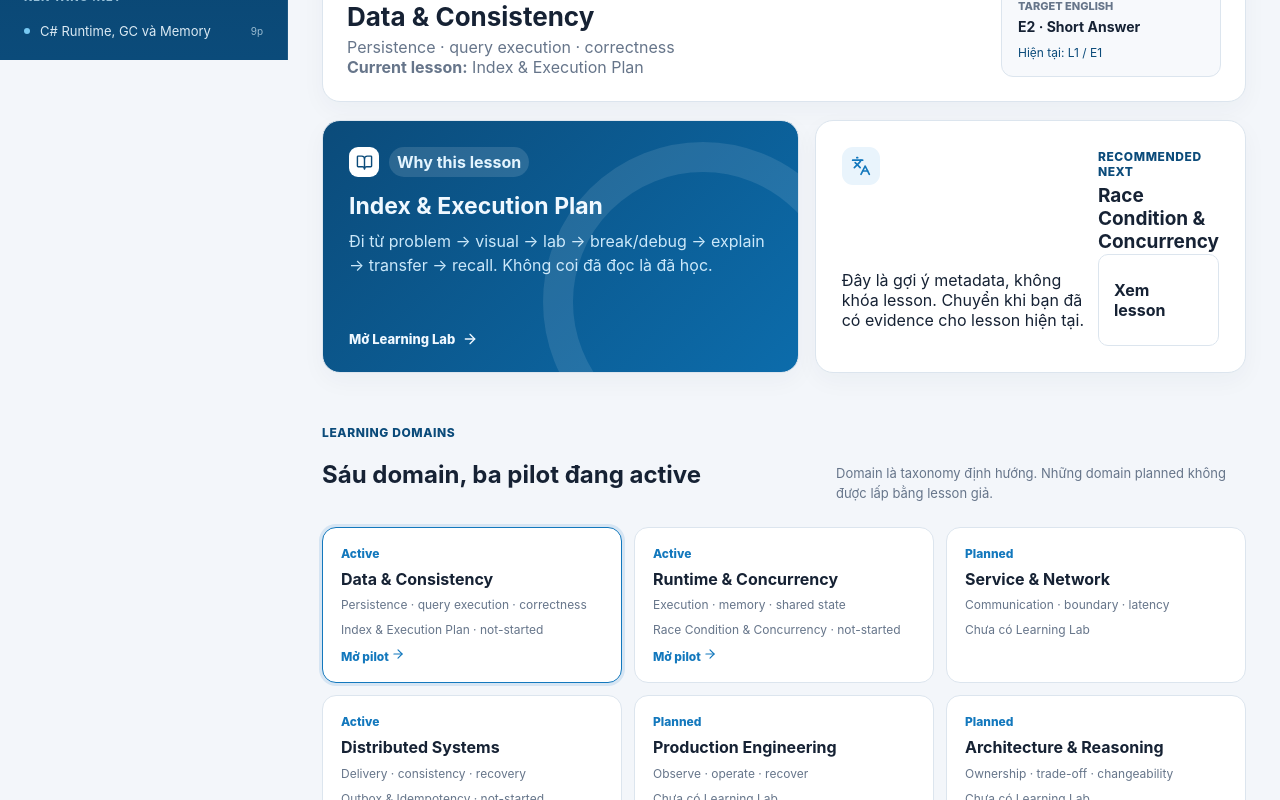
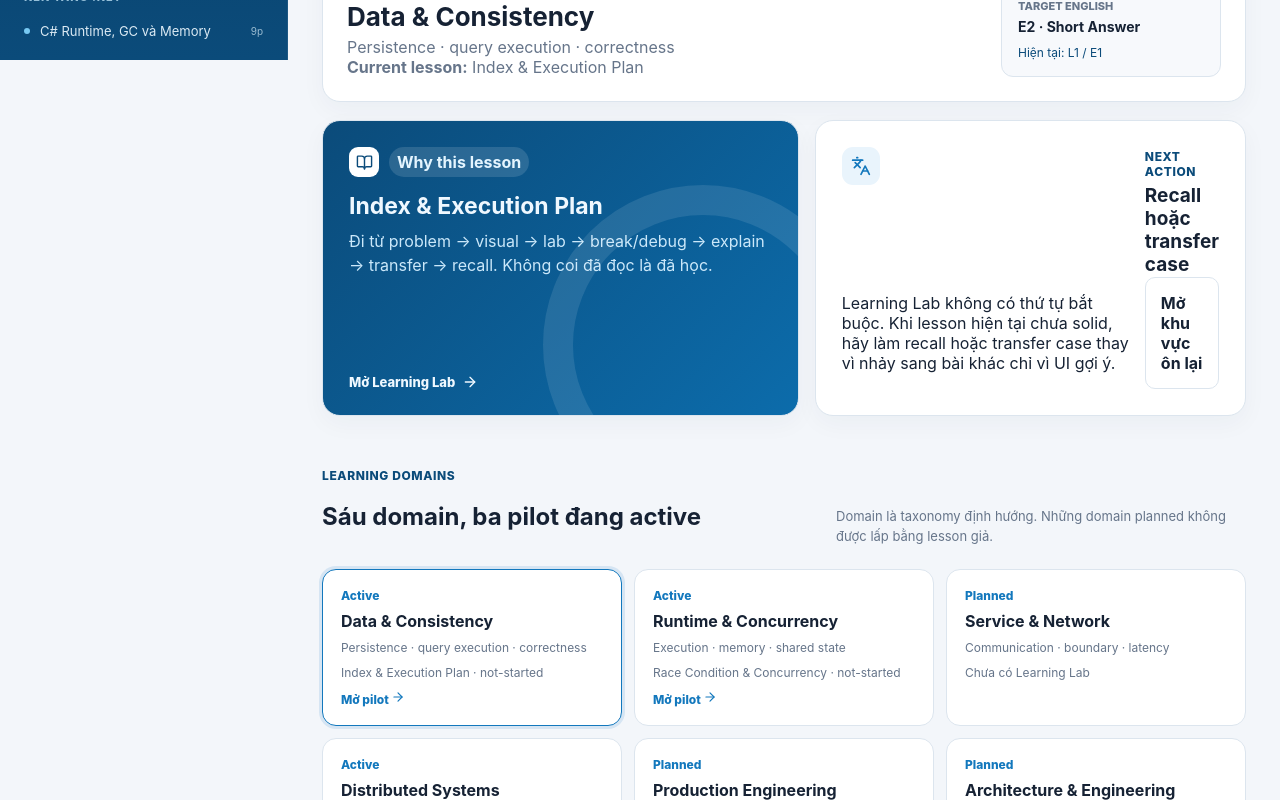
Before and after one commit to ThuocLQ/luyentuvacau, a React (Vite) app: page / in a window 1280 px wide. Shown: the part 740-1540 px from the top of the page. Built offline with nearby package versions, Linux system fonts and the light colour scheme.

Commit message:
fix: harden learning pilot flow

```diff
--- a/src/components/MarkdownDocument.tsx
+++ b/src/components/MarkdownDocument.tsx
@@ -10,8 +10,8 @@ import { useLocalStorage } from '../hooks/useLocalStorage'
 import { useReviewProgress } from '../hooks/useReviewProgress'
 import { useScrollSpy } from '../hooks/useScrollSpy'
 import type { CheatsheetMeta } from '../types/content'
-import { completeDocs } from '../data/docs'
-import { findLearningLesson } from '../data/curriculum'
+import { completeDocs, getContentKind } from '../data/docs'
+import { findLearningLesson, learningDomains } from '../data/curriculum'
 
 interface Props { doc: CheatsheetMeta & { content: string } }
 const statusLabel = { Draft: 'Bản nháp', Review: 'Đang rà soát', Complete: 'Hoàn chỉnh' }
@@ -35,8 +35,10 @@ export default function MarkdownDocument({ doc }: Props) {
   const [completed, setCompleted] = useLocalStorage<string[]>('ltvc-completed', [])
   const [bookmarks, setBookmarks] = useLocalStorage<string[]>('ltvc-bookmarks', [])
   const { find, pin, record, remove } = useReviewProgress()
-  const isLearning = doc.contentKind === 'learning'
+  const contentKind = getContentKind(doc)
+  const isLearning = contentKind === 'learning'
   const learningLesson = isLearning ? findLearningLesson(doc.slug) : undefined
+  const learningDomain = learningLesson ? learningDomains.find(domain => domain.id === learningLesson.domainId) : undefined
   const fullRendered = useMemo(() => enhanceHtml(renderMarkdown(doc.content)), [doc.content])
   const rendered = useMemo(() => !isLearning && mode === 'quick' ? enhanceHtml(quickHtml(fullRendered.html)) : fullRendered, [fullRendered, isLearning, mode])
   const activeHeading = useScrollSpy({
@@ -102,9 +104,9 @@ export default function MarkdownDocument({ doc }: Props) {
     <div className="reading-progress"><span style={{ width: `${readingProgress}%` }} /></div>
     <section className="document-main">
       <header className="document-hero compact-document-hero">
-        <div className="breadcrumb">{isLearning ? <><Link to="/">Roadmap</Link><span>/</span><span>Learning Lab</span><span>/</span><span>{doc.title}</span></> : <><Link to="/library">Library</Link><span>/</span><span>{doc.section}</span><span>/</span><span>{doc.title}</span></>}</div>
+        <div className="breadcrumb">{isLearning ? <><Link to="/">Roadmap</Link><span>/</span><span>{learningDomain?.title ?? 'Learning Lab'}</span><span>/</span><span>{doc.title}</span></> : <><Link to="/library">Library</Link><span>/</span><span>{doc.section}</span><span>/</span><span>{doc.title}</span></>}</div>
         <h1>{doc.title}</h1><p>{doc.description}</p>
-        <div className="document-meta-row"><span className="weight-badge">{doc.interviewFrequency === 'AlmostAlways' ? 'Almost always' : doc.interviewFrequency === 'RoleDependent' ? 'Role dependent' : doc.interviewFrequency}</span><span className="weight-badge">{doc.expectedDepth}</span><span>{statusLabel[doc.status]}</span><span><Clock3 size={15} /> {doc.readingMinutes} phút</span>{doc.tags.slice(0, 3).map(tag => <span className="tag" key={tag}>{tag}</span>)}</div>
+        <div className="document-meta-row"><span className="weight-badge">{contentKind === 'learning' ? 'Learning lab' : contentKind === 'standard' ? 'Standard' : contentKind === 'interview' ? 'Interview practice' : 'Reference'}</span><span className="weight-badge">{doc.interviewFrequency === 'AlmostAlways' ? 'Almost always' : doc.interviewFrequency === 'RoleDependent' ? 'Role dependent' : doc.interviewFrequency}</span><span className="weight-badge">{doc.expectedDepth}</span><span>{statusLabel[doc.status]}</span><span><Clock3 size={15} /> {doc.readingMinutes} phút</span>{doc.tags.slice(0, 3).map(tag => <span className="tag" key={tag}>{tag}</span>)}</div>
         <div className="document-actions">{!isLearning && <><div className="reading-mode" role="group" aria-label="Chế độ đọc"><button className={mode === 'quick' ? 'active' : ''} onClick={() => setMode('quick')}>Ôn nhanh</button><button className={mode === 'full' ? 'active' : ''} onClick={() => setMode('full')}>Đầy đủ</button></div><button className={isCompleted ? 'icon-text-button success' : 'icon-text-button'} onClick={() => toggleValue(completed, doc.slug, setCompleted)}>{isCompleted ? <CheckCircle2 size={17} /> : <Circle size={17} />}{isCompleted ? 'Đã học' : 'Hoàn thành'}</button></>}<button className={needsReviewForDoc ? 'icon-text-button active-review' : 'icon-text-button'} onClick={() => reviewItem?.manualPin ? remove(`cheatsheet:${doc.slug}`) : pin({ id: `cheatsheet:${doc.slug}`, kind: 'cheatsheet', title: doc.title, relatedDoc: doc.slug })}><RotateCcw size={17} /> {reviewItem?.manualPin ? 'Bỏ ghim ôn' : needsReviewForDoc ? 'Đã có lịch ôn' : 'Cần ôn lại'}</button><button className="icon-text-button" onClick={() => toggleValue(bookmarks, doc.slug, setBookmarks)}>{isBookmarked ? <BookmarkCheck size={17} /> : <Bookmark size={17} />}{isBookmarked ? 'Đã lưu' : 'Lưu'}</button></div>
       </header>
       {reviewItem?.manualPin && <div className="quiz-certainty document-review-rating"><span>Đọc lại xong, bạn thấy sao?</span><button className="secondary-button" onClick={() => record({ id: reviewItem.id, kind: reviewItem.kind, title: doc.title, relatedDoc: doc.slug }, 'missed')}>Chưa chắc</button><button className="secondary-button" onClick={() => record({ id: reviewItem.id, kind: reviewItem.kind, title: doc.title, relatedDoc: doc.slug }, 'hesitant')}>Còn lưỡng lự</button><button className="secondary-button" onClick={() => record({ id: reviewItem.id, kind: reviewItem.kind, title: doc.title, relatedDoc: doc.slug }, 'confident')}>Tự tin</button></div>}
@@ -112,7 +114,7 @@ export default function MarkdownDocument({ doc }: Props) {
       <article ref={articleRef} className="markdown-body" dangerouslySetInnerHTML={{ __html: rendered.html }} />
       <PersonalExample slug={doc.slug} />
       {learningLesson && <LearningMasteryPanel lessonSlug={learningLesson.slug} />}
-      <nav className="doc-pagination" aria-label="Điều hướng cheatsheet">{previousDoc ? <Link className="secondary-button" to={`/docs/${previousDoc.slug}`}><ArrowLeft size={17} /> {previousDoc.title}</Link> : <span />}{nextDoc ? <Link className="primary-button" to={`/docs/${nextDoc.slug}`}>{nextDoc.title} <ArrowRight size={17} /></Link> : <Link className="primary-button" to="/interview">Luyện phỏng vấn <ArrowRight size={17} /></Link>}</nav>
+      {learningLesson ? <nav className="doc-pagination learning-pagination" aria-label="Điều hướng Learning Lab"><Link className="secondary-button" to="/"><ArrowLeft size={17} /> Back to Roadmap</Link><Link className="secondary-button" to={`/docs/${learningLesson.referenceSlug}`}>Reference</Link><Link className="secondary-button" to={learningLesson.quizPath}>Quiz</Link><Link className="primary-button" to={learningLesson.interviewPath}>Interview <ArrowRight size={17} /></Link></nav> : <nav className="doc-pagination" aria-label="Điều hướng cheatsheet">{previousDoc ? <Link className="secondary-button" to={`/docs/${previousDoc.slug}`}><ArrowLeft size={17} /> {previousDoc.title}</Link> : <span />}{nextDoc ? <Link className="primary-button" to={`/docs/${nextDoc.slug}`}>{nextDoc.title} <ArrowRight size={17} /></Link> : <Link className="primary-button" to="/interview">Luyện phỏng vấn <ArrowRight size={17} /></Link>}</nav>}
     </section>
     <DocumentToc items={rendered.toc.filter(item => item.level > 1)} activeId={activeHeading} onNavigate={navigateToHeading} />
     {readingProgress > 18 && <button className="back-to-top" onClick={() => window.scrollTo({ top: 0, behavior: matchMedia('(prefers-reduced-motion: reduce)').matches ? 'auto' : 'smooth' })} aria-label="Lên đầu bài"><ChevronUp size={18} /></button>}
--- a/src/data/curriculum.ts
+++ b/src/data/curriculum.ts
@@ -24,7 +24,9 @@ export interface LearningLessonMeta {
   targetTechLevel: TechLevel
   targetEnglishLevel: EnglishLevel
   prerequisites?: string[]
-  recommendedNext?: string[]
+  referenceSlug: string
+  quizPath: string
+  interviewPath: string
 }
 
 export const learningDomains: LearningDomain[] = [
@@ -33,13 +35,13 @@ export const learningDomains: LearningDomain[] = [
   { id: 'service-network', title: 'Service & Network', principles: 'Communication · boundary · latency', status: 'planned' },
   { id: 'distributed-systems', title: 'Distributed Systems', principles: 'Delivery · consistency · recovery', status: 'active' },
   { id: 'production-engineering', title: 'Production Engineering', principles: 'Observe · operate · recover', status: 'planned' },
-  { id: 'architecture-reasoning', title: 'Architecture & Reasoning', principles: 'Ownership · trade-off · changeability', status: 'planned' },
+  { id: 'architecture-reasoning', title: 'Architecture & Engineering Reasoning', principles: 'Ownership · trade-off · changeability', status: 'planned' },
 ]
 
 export const learningLessons: LearningLessonMeta[] = [
-  { slug: 'learning-index-execution-plan', domainId: 'data-consistency', title: 'Index & Execution Plan', status: 'pilot', targetTechLevel: 3, targetEnglishLevel: 2, recommendedNext: ['learning-race-condition'] },
-  { slug: 'learning-race-condition', domainId: 'runtime-concurrency', title: 'Race Condition & Concurrency', status: 'pilot', targetTechLevel: 3, targetEnglishLevel: 2, recommendedNext: ['learning-outbox-idempotency'] },
-  { slug: 'learning-outbox-idempotency', domainId: 'distributed-systems', title: 'Outbox & Idempotency', status: 'pilot', targetTechLevel: 4, targetEnglishLevel: 3 },
+  { slug: 'learning-index-execution-plan', domainId: 'data-consistency', title: 'Index & Execution Plan', status: 'pilot', targetTechLevel: 3, targetEnglishLevel: 2, referenceSlug: 'sql-index-locking', quizPath: '/quiz?topic=SQL%20v%C3%A0%20EF%20Core', interviewPath: '/interview?question=sql-lost-update' },
+  { slug: 'learning-race-condition', domainId: 'runtime-concurrency', title: 'Race Condition & Concurrency', status: 'pilot', targetTechLevel: 3, targetEnglishLevel: 2, referenceSlug: 'async-concurrency', quizPath: '/quiz?topic=Async%20v%C3%A0%20Concurrency', interviewPath: '/interview?question=async-fanout' },
+  { slug: 'learning-outbox-idempotency', domainId: 'distributed-systems', title: 'Outbox & Idempotency', status: 'pilot', targetTechLevel: 4, targetEnglishLevel: 3, referenceSlug: 'distributed-systems', quizPath: '/quiz?topic=Messaging', interviewPath: '/interview?question=idempotency-key' },
 ]
 
 export const findLearningLesson = (slug: string) => learningLessons.find(lesson => lesson.slug === slug)
--- a/src/data/docs.ts
+++ b/src/data/docs.ts
@@ -36,7 +36,7 @@ import learningRaceCondition from '../../docs/learning/race-condition.md?raw'
 import learningOutboxIdempotency from '../../docs/learning/outbox-idempotency.md?raw'
 import engineeringLearningStandard from '../../docs/engineering-learning-standard.md?raw'
 import editorialStandard from '../../docs/content-editorial-standard.md?raw'
-import type { CheatsheetMeta, InterviewQuestion } from '../types/content'
+import type { CheatsheetMeta, ContentKind, InterviewQuestion } from '../types/content'
 
 export const sections = ['Learning Lab', 'Lộ trình ôn', 'Nền tảng .NET', 'ASP.NET Core', 'Dữ liệu', 'Kiến trúc', 'Hệ phân tán', 'Vận hành production', 'DevOps và Cloud', 'Thiết kế hệ thống', 'Luyện phỏng vấn', 'Chuyên ngành']
 
@@ -84,6 +84,7 @@ export const docs: CheatsheetMeta[] = [
 export const completeDocs = docs.filter(doc => doc.content)
 export const findDoc = (slug?: string) => docs.find(doc => doc.slug === slug)
 export const findCompleteDoc = (slug?: string) => completeDocs.find(doc => doc.slug === slug)
+export const getContentKind = (doc: CheatsheetMeta): ContentKind => doc.contentKind ?? 'reference'
 
 export const questions: InterviewQuestion[] = [
   { id: 'interview-roadmap', topic: 'Lộ trình ôn', difficulty: 'Senior', relatedDoc: 'interview-map', question: 'Bạn có 60 phút trước vòng Senior Backend .NET: chọn thứ tự ôn như thế nào?', shortAnswer: 'Bắt đầu bằng tự chẩn đoán, ưu tiên các chủ đề critical yếu nhất, rồi luyện hai câu trả lời nói thành tiếng và một project story. Mục tiêu là trả lời có cấu trúc, không phải đọc hết tài liệu.', followUps: ['Bạn bỏ qua phần nào khi thiếu thời gian?', 'Bạn đo mức sẵn sàng bằng gì?'], redFlags: ['Cố đọc hết mọi chủ đề', 'Không luyện trả lời thành tiếng'] },
--- a/src/hooks/useLearningProgress.ts
+++ b/src/hooks/useLearningProgress.ts
@@ -22,6 +22,20 @@ function isProgress(value: unknown): value is ProgressByLesson {
   })
 }
 
+export function selectCurrentLesson(progress: ProgressByLesson) {
+  const inProgress = learningLessons
+    .filter(lesson => progress[lesson.slug]?.status === 'learning')
+    .sort((left, right) => (Date.parse(progress[right.slug]?.lastStudiedAt ?? '') || 0) - (Date.parse(progress[left.slug]?.lastStudiedAt ?? '') || 0))
+
+  if (inProgress[0]) return inProgress[0]
+
+  return learningLessons.find(lesson => lesson.status !== 'planned' && (progress[lesson.slug]?.status ?? 'not-started') !== 'solid')
+    ?? learningLessons
+      .slice()
+      .sort((left, right) => (Date.parse(progress[right.slug]?.lastStudiedAt ?? '') || 0) - (Date.parse(progress[left.slug]?.lastStudiedAt ?? '') || 0))[0]
+    ?? learningLessons[0]
+}
+
 export function useLearningProgress() {
   const [progress, setProgress] = useLocalStorage<ProgressByLesson>(KEY, initial, isProgress)
   useEffect(() => {
@@ -36,6 +50,6 @@ export function useLearningProgress() {
   }, [setProgress])
   const get = (lessonSlug: string): LessonProgress => progress[lessonSlug] ?? { techLevel: 1, englishLevel: 1, status: 'not-started' }
   const update = (lessonSlug: string, patch: Partial<Pick<LessonProgress, 'techLevel' | 'englishLevel' | 'status'>>) => setProgress(current => ({ ...current, [lessonSlug]: { ...(current[lessonSlug] ?? { techLevel: 1, englishLevel: 1, status: 'not-started' }), ...patch, lastStudiedAt: new Date().toISOString() } }))
-  const currentLesson = learningLessons.find(lesson => (progress[lesson.slug]?.status ?? 'not-started') !== 'solid') ?? learningLessons[0]
+  const currentLesson = selectCurrentLesson(progress)
   return { progress, currentLesson, get, update }
 }
--- a/src/pages/HomePage.tsx
+++ b/src/pages/HomePage.tsx
@@ -9,14 +9,13 @@ export default function HomePage() {
   const { dueItems } = useReviewProgress()
   const currentProgress = get(currentLesson.slug)
   const currentDomain = learningDomains.find(domain => domain.id === currentLesson.domainId)!
-  const recommended = currentLesson.recommendedNext?.map(slug => learningLessons.find(lesson => lesson.slug === slug)).find(Boolean) ?? learningLessons.find(lesson => lesson.slug !== currentLesson.slug && get(lesson.slug).status !== 'solid')
 
   return <div className="home-page learning-dashboard">
     <section className="home-hero"><div className="hero-copy"><div className="eyebrow">Engineering learning hub</div><h1>Học để hiểu, làm, debug và reasoning.</h1><p>Chọn lesson theo domain và evidence học tập, không theo deadline hay phần trăm hoàn thành. Progress là self-assessment của từng lesson.</p><div className="home-actions"><Link className="primary-button" to={`/docs/${currentLesson.slug}`}><BookOpen size={17} /> Tiếp tục: {currentLesson.title} <ArrowRight size={17} /></Link><Link className="secondary-button" to="/library">Mở Reference Library</Link></div></div><div className="hero-progress"><strong>{dueItems.length}</strong><span>nội dung đến hạn</span><p>Due review đến từ quiz, interview và self-review hiện có — không phải điểm mastery.</p></div></section>
 
     <section className="learning-now"><div><span className="mini-label">Current domain</span><h2>{currentDomain.title}</h2><p>{currentDomain.principles}</p><p><strong>Current lesson:</strong> {currentLesson.title}</p></div><div className="lesson-target"><span>Target technical</span><strong>{techLevelLabels[currentLesson.targetTechLevel]}</strong><span>Target English</span><strong>{englishLevelLabels[currentLesson.targetEnglishLevel]}</strong><em>Hiện tại: L{currentProgress.techLevel} / E{currentProgress.englishLevel}</em></div></section>
 
-    <section className="quick-start-grid"><Link className="continue-card" to={`/docs/${currentLesson.slug}`}><div><span className="continue-icon"><BookOpen size={17} /></span><span className="category-chip">Why this lesson</span></div><h2>{currentLesson.title}</h2><p>Đi từ problem → visual → lab → break/debug → explain → transfer → recall. Không coi đã đọc là đã học.</p><span className="continue-link">Mở Learning Lab <ArrowRight size={16} /></span></Link><div className="goal-card"><div className="goal-icon"><Languages size={20} /></div><div><span className="mini-label">Recommended next</span><h2>{recommended?.title ?? 'Làm lại recall trước'}</h2></div><p>{recommended ? 'Đây là gợi ý metadata, không khóa lesson. Chuyển khi bạn đã có evidence cho lesson hiện tại.' : 'Không cần mở lesson mới; dùng recall hoặc làm lại transfer case.'}</p>{recommended && <Link className="secondary-button" to={`/docs/${recommended.slug}`}>Xem lesson</Link>}</div></section>
+    <section className="quick-start-grid"><Link className="continue-card" to={`/docs/${currentLesson.slug}`}><div><span className="continue-icon"><BookOpen size={17} /></span><span className="category-chip">Why this lesson</span></div><h2>{currentLesson.title}</h2><p>Đi từ problem → visual → lab → break/debug → explain → transfer → recall. Không coi đã đọc là đã học.</p><span className="continue-link">Mở Learning Lab <ArrowRight size={16} /></span></Link><div className="goal-card"><div className="goal-icon"><Languages size={20} /></div><div><span className="mini-label">Next action</span><h2>Recall hoặc transfer case</h2></div><p>Learning Lab không có thứ tự bắt buộc. Khi lesson hiện tại chưa solid, hãy làm recall hoặc transfer case thay vì nhảy sang bài khác chỉ vì UI gợi ý.</p><Link className="secondary-button" to="/review">Mở khu vực ôn lại</Link></div></section>
 
     <section className="learning-path-section"><div className="inline-heading"><div><span className="mini-label">Learning domains</span><h2>Sáu domain, ba pilot đang active</h2></div><p>Domain là taxonomy định hướng. Những domain planned không được lấp bằng lesson giả.</p></div><div className="module-grid">{learningDomains.map(domain => { const lessons = learningLessons.filter(lesson => lesson.domainId === domain.id); const active = lessons[0]; return <article className={`module-card ${domain.id === currentDomain.id ? 'is-current' : ''}`} key={domain.id}><span>{domain.status === 'planned' ? 'Planned' : 'Active'}</span><strong>{domain.title}</strong><small>{domain.principles}</small><em>{active ? `${active.title} · ${get(active.slug).status}` : 'Chưa có Learning Lab'}</em>{active && <Link to={`/docs/${active.slug}`}>Mở pilot <ArrowRight size={14} /></Link>}</article> })}</div></section>
 
--- a/src/styles/global.css
+++ b/src/styles/global.css
@@ -362,3 +362,5 @@ button:focus-visible, a:focus-visible, input:focus-visible, textarea:focus-visib
 .learning-actions { display:flex; align-items:center; justify-content:space-between; gap:18px; margin-top:22px; padding:18px 20px; border:1px solid var(--border); border-radius:14px; background:var(--surface-muted); }.learning-actions > div { display:flex; align-items:flex-start; gap:11px; }.learning-actions svg { color:var(--primary-2); }.learning-actions strong,.learning-actions p { display:block; margin:0; }.learning-actions p { margin-top:3px; color:var(--muted); font-size:13px; }
 .document-review-rating { margin:12px 0 0; padding:12px; border:1px solid var(--border); border-radius:10px; background:var(--surface-muted); }
 @media (max-width: 820px) { .learning-now { align-items:stretch; flex-direction:column; }.mastery-controls { display:grid; grid-template-columns:1fr; }.mastery-controls select { max-width:none; }.module-grid { grid-template-columns:1fr; }.learning-actions { align-items:flex-start; flex-direction:column; } }.learning-mastery-panel { display:grid; gap:18px; margin-top:20px; padding:24px; border:1px solid var(--primary-2); border-radius:16px; background:var(--primary-soft); }.learning-mastery-panel h2 { margin:4px 0 7px; font-size:22px; }.learning-mastery-panel p { margin:0; color:var(--muted); line-height:1.55; }.lesson-target { display:grid; gap:5px; min-width:220px; padding:16px; border:1px solid var(--border); border-radius:12px; background:var(--surface-muted); }.lesson-target span { color:var(--muted); font-size:11px; font-weight:800; text-transform:uppercase; }.lesson-target strong { font-size:14px; }.lesson-target em { margin-top:5px; color:var(--primary); font-size:12px; font-style:normal; }
+.learning-pagination { flex-wrap:wrap; justify-content:flex-start; }
+.learning-pagination .primary-button,.learning-pagination .secondary-button { max-width:none; }
```
Also changed, not shown: 2 other files (tests, documents, lock files or other folders).
